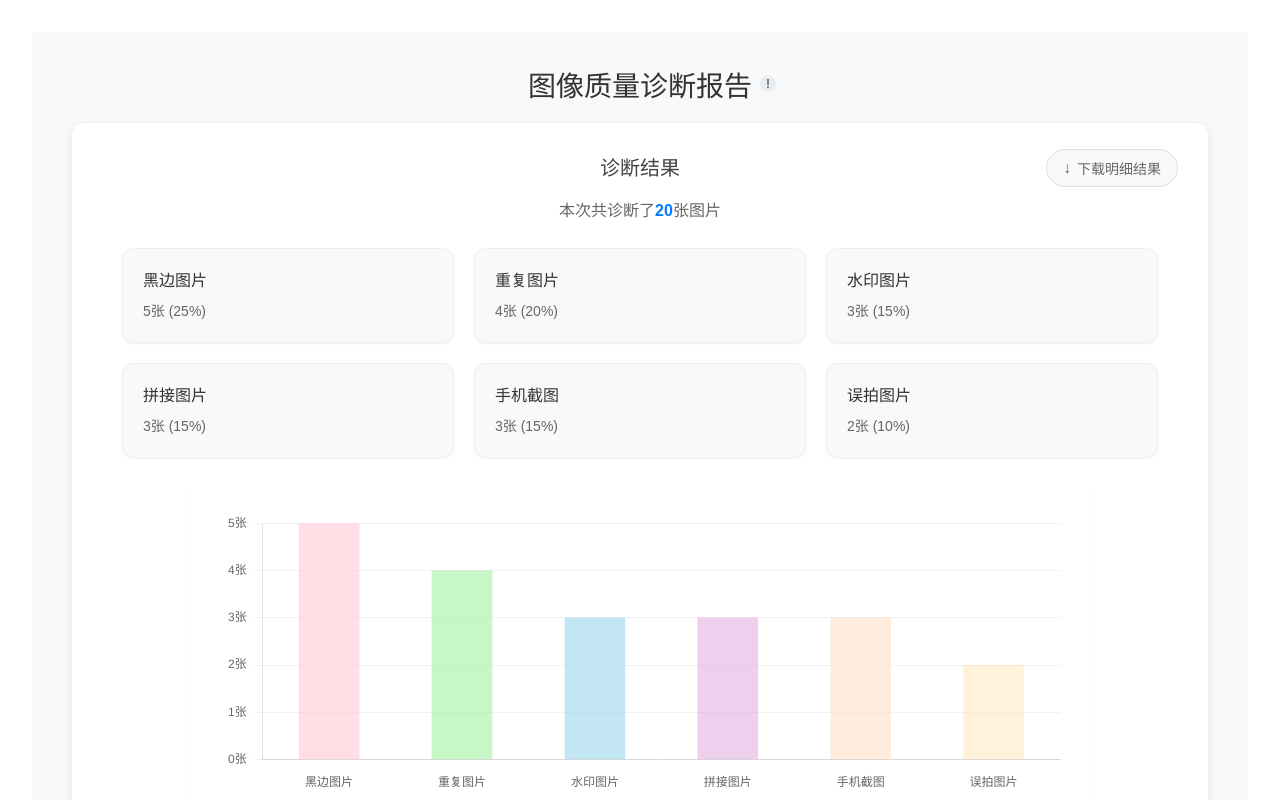
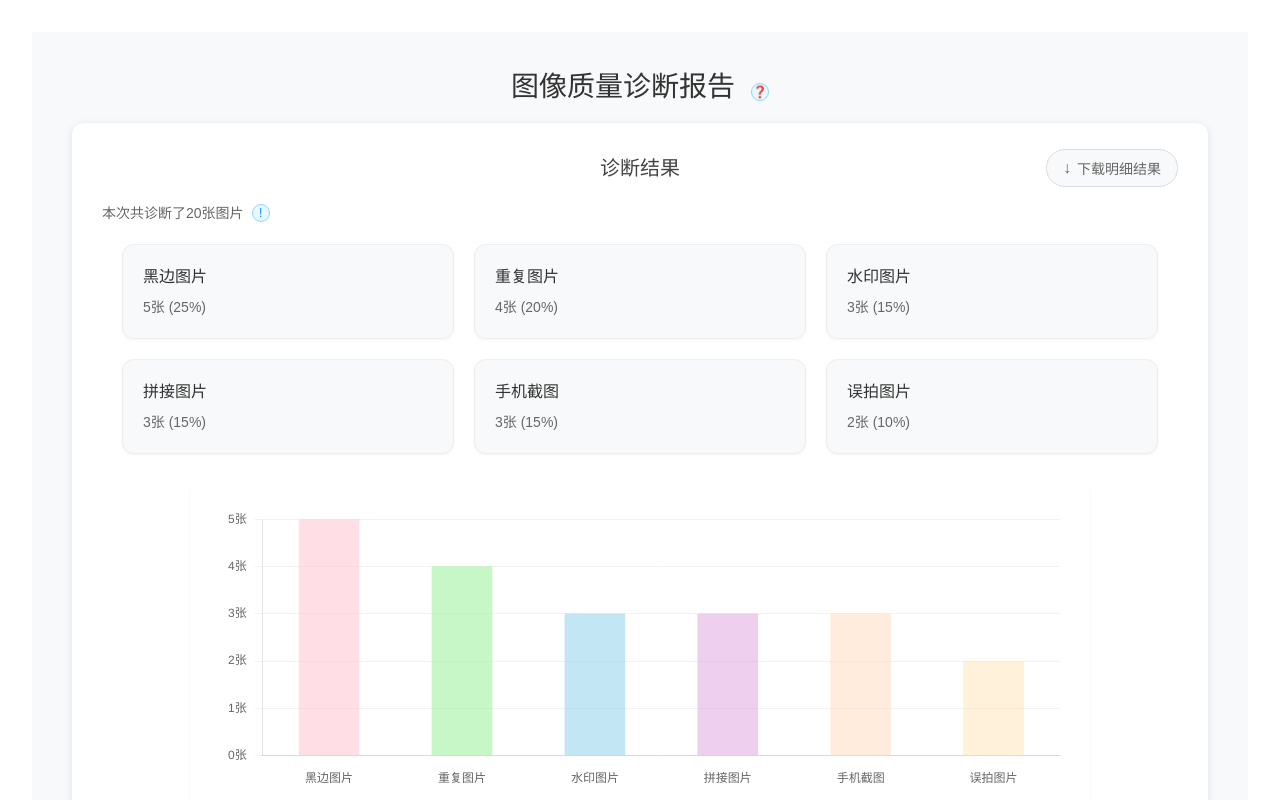
Before and after one commit to tyt0630/image-quality-report-vue3, a Vue app: page / in a window 1280 px wide. Shown: the top 800 px of the page. Built offline with nearby package versions, Linux system fonts and the light colour scheme.

Commit message:
fix: add help icon with tooltip to diagnosis summary

```diff
--- a/src/App.vue
+++ b/src/App.vue
@@ -279,15 +279,10 @@ onMounted(() => {
 <template>
   <div class="container">
     <div class="title-section">
-      <h1>图像质量诊断报告</h1>
-      <a href="https://km.sankuai.com/collabpage/2693732140"
-         target="_blank"
-         class="help-icon"
-         @mouseenter="showHelpTooltip = true"
-         @mouseleave="showHelpTooltip = false">
-        <span class="icon">!</span>
-        <div class="tooltip" v-if="showHelpTooltip">报告解释说明</div>
-      </a>
+      <h1>图像质量诊断报告
+        <span class="help-icon" @click="showHelpTooltip = true">❓</span>
+      </h1>
+      <div class="tooltip" v-if="showHelpTooltip">报告解释说明</div>
     </div>
     <div class="diagnosis-section">
       <div class="section-header">
@@ -297,7 +292,10 @@ onMounted(() => {
           下载明细结果
         </button>
       </div>
-      <p class="diagnosis-summary">本次共诊断了<span>{{ totalImages }}</span>张图片</p>
+      <div class="diagnosis-summary">
+        本次共诊断了{{ totalImages }}张图片
+        <span class="help-icon" title="本次调用了手持误拍识别、手机截图识别、拼接图检测、白底图识别、变形图识别、黑白边识别、卖点贴识别、重复图识别、包装图检测、背标图检测、二维码/条形码检测、商品质量异常检测、角度旋转检测、光线图识别、水印识别的服务，低质图片类型如下所示。">!</span>
+      </div>
 
       <div class="image-types">
         <div
@@ -429,43 +427,40 @@ h2 {
 }
 
 .help-icon {
-  position: absolute;
-  right: -24px;
-  top: 4px;
+  display: inline-block;
   width: 16px;
   height: 16px;
+  line-height: 16px;
+  text-align: center;
   border-radius: 50%;
-  background-color: #e9ecef;
-  display: flex;
-  align-items: center;
-  justify-content: center;
-  text-decoration: none;
-  transition: all 0.2s;
-}
-
-.help-icon .icon {
-  color: #666;
+  background-color: #e6f7ff;
+  color: #1890ff;
+  margin-left: 8px;
+  cursor: help;
   font-size: 12px;
-  font-weight: bold;
   font-style: normal;
+  border: 1px solid #91d5ff;
 }
 
 .help-icon:hover {
-  background-color: #dee2e6;
+  background-color: #1890ff;
+  color: white;
+  border-color: #1890ff;
 }
 
 .help-icon .tooltip {
   position: absolute;
-  top: -30px;
+  bottom: 100%;
   left: 50%;
   transform: translateX(-50%);
+  padding: 8px 12px;
   background-color: rgba(0, 0, 0, 0.8);
   color: white;
-  padding: 4px 8px;
+  font-size: 12px;
   border-radius: 4px;
-  font-size: 12px;
   white-space: nowrap;
-  pointer-events: none;
+  margin-bottom: 8px;
+  z-index: 1000;
 }
 
 .help-icon .tooltip::after {
@@ -474,9 +469,13 @@ h2 {
   top: 100%;
   left: 50%;
   transform: translateX(-50%);
-  border-width: 4px;
+  border-width: 5px;
   border-style: solid;
   border-color: rgba(0, 0, 0, 0.8) transparent transparent transparent;
+}
+
+.help-icon:hover .tooltip {
+  visibility: visible;
 }
 
 .diagnosis-section, .services-section {
@@ -488,14 +487,34 @@ h2 {
 }
 
 .diagnosis-summary {
+  font-size: 14px;
   color: #666;
-  margin-bottom: 25px;
-  font-size: 16px;
+  margin: 20px 0;
+  display: flex;
+  align-items: center;
 }
 
-.diagnosis-summary span {
-  color: #007bff;
-  font-weight: bold;
+.help-icon {
+  display: inline-flex;
+  align-items: center;
+  justify-content: center;
+  width: 16px;
+  height: 16px;
+  border-radius: 50%;
+  background-color: #e6f7ff;
+  color: #1890ff;
+  margin-left: 8px;
+  cursor: help;
+  font-size: 12px;
+  font-style: normal;
+  border: 1px solid #91d5ff;
+  transition: all 0.3s;
+}
+
+.help-icon:hover {
+  background-color: #1890ff;
+  color: white;
+  border-color: #1890ff;
 }
 
 .image-types {
```
